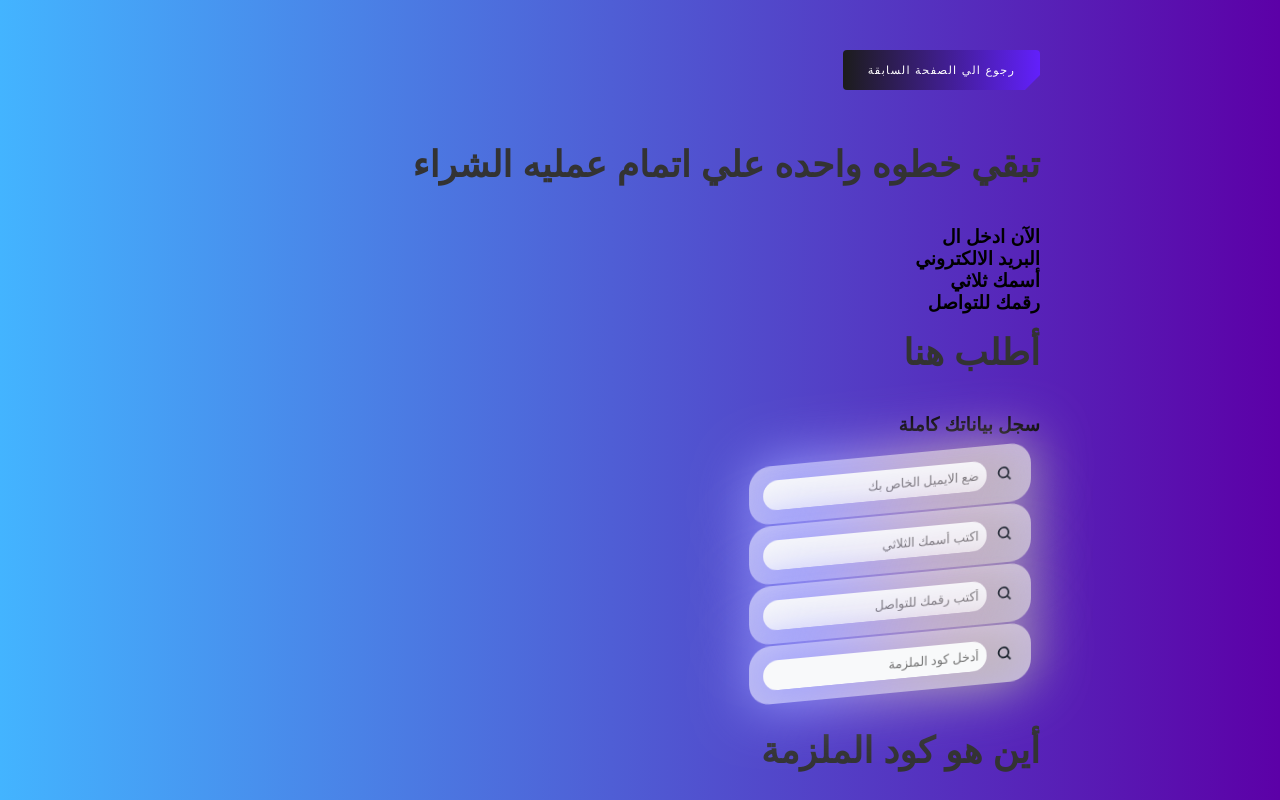
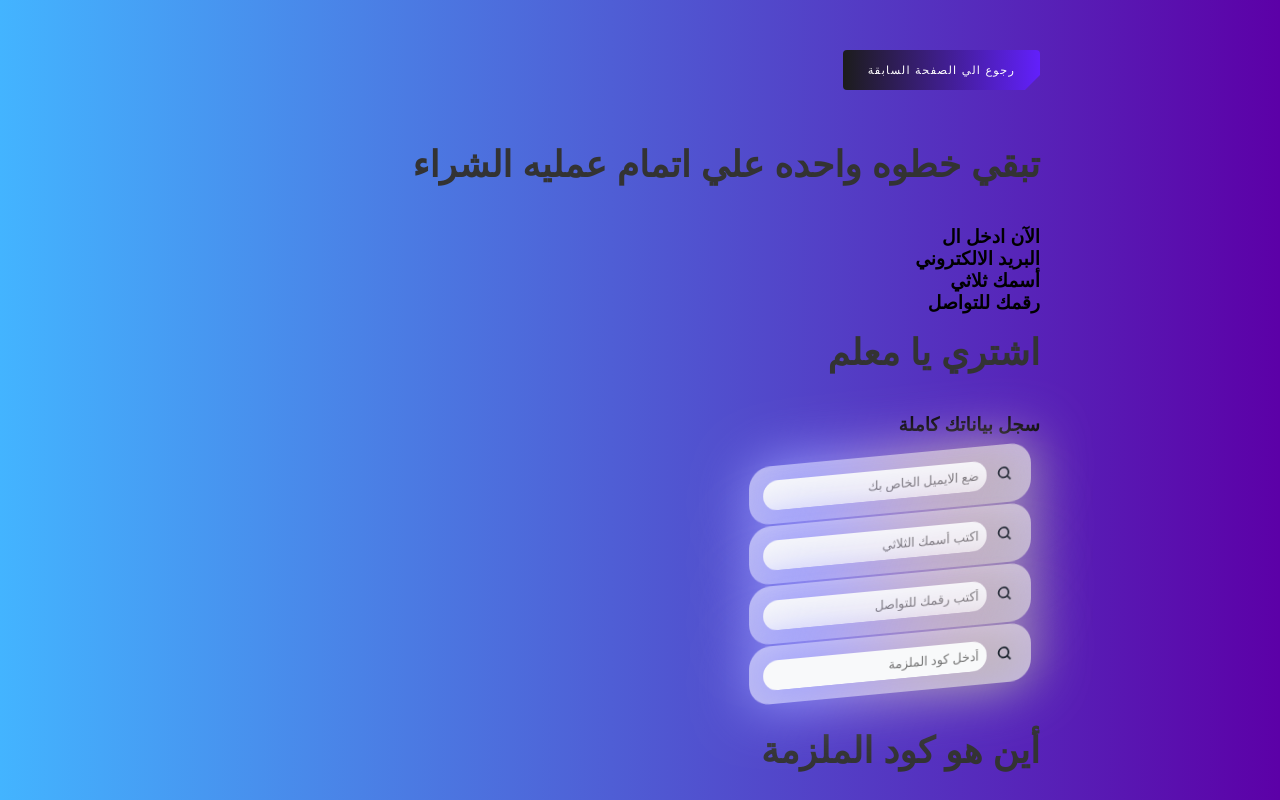
Before and after one commit to zyadtamer842-dev/-, a plain HTML site: page contact.us.html in a window 1280 px wide. Shown: the top 800 px of the page. Drawn offline with Linux system fonts and the light colour scheme.

Commit message:
Update contact.us.html

```diff
--- a/contact.us.html
+++ b/contact.us.html
@@ -181,7 +181,7 @@ button:hover {
 <h3>أسمك ثلاثي</h3>
 <h3>رقمك للتواصل </h3>
 <br>
-            <h2>أطلب هنا</h2>
+            <h2>اشتري يا معلم</h2>
                 <div class="contact-form">
                 <h3>سجل بياناتك كاملة</h3>
                 <br>
```
